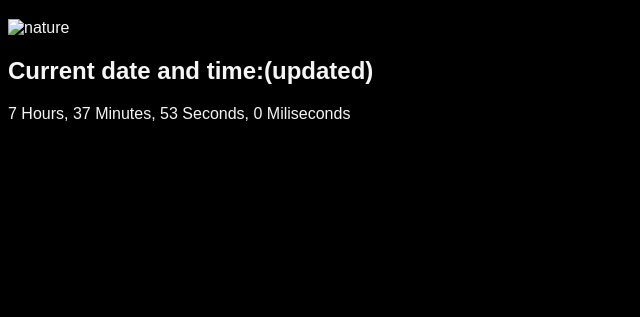
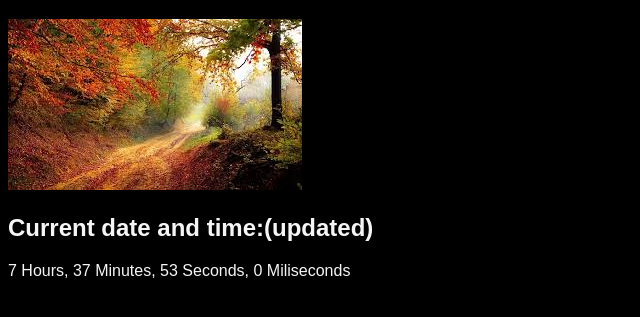
Before and after one commit to Sarwar08/html-run-from-github, a plain HTML site: page index.html in a window 1280 px wide. Shown: the part 121-438 px from the top of the page, without its empty margins (0-640 px from the left). Drawn offline with Linux system fonts and the light colour scheme.

Commit message:
image link repair

```diff
--- a/index.html
+++ b/index.html
@@ -16,7 +16,7 @@
   </nav>
 
   <h1>etai jibon</h1>
-  <img src="image1.png" alt="nature">
+  <img src="images/image1.png" alt="nature">
   <h2>Current date and time:(updated)</h2>
   <p class="js-date-time"></p>
 
```
